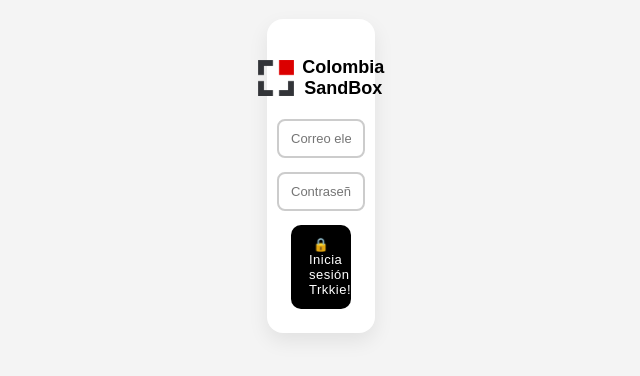
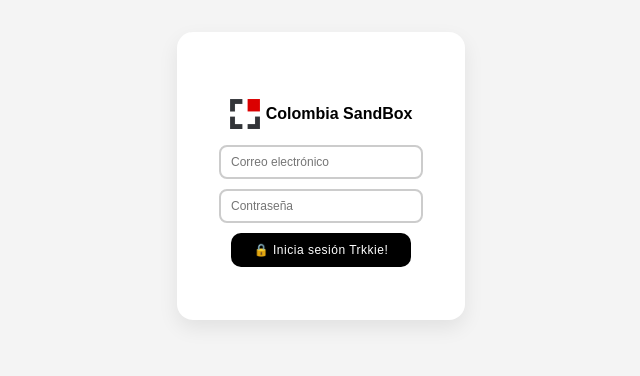
Before and after one commit to icarlso8/TRKKN_CO_TQ, a plain HTML site: page auth.html in a window 1280 px wide. Shown: the part 232-608 px from the top of the page, without its empty margins (319-959 px from the left). Drawn offline with Linux system fonts and the light colour scheme; a web font is replaced by a local one.

Commit message:
Update auth.html

```diff
--- a/auth.html
+++ b/auth.html
@@ -41,27 +41,29 @@
         background: white;
         padding: 24px;
         border-radius: 16px;
-        box-shadow: 0 8px 20px rgba(0,0,0,0.08);
-        width: 60px;
+        box-shadow: 0 8px 20px rgba(0, 0, 0, 0.08);
+        width: 240px; /* Más angosto para aspecto cuadrado */
+        height: 240px;
         animation: fadeIn 0.6s ease-out;
         display: flex;
         flex-direction: column;
         align-items: center;
+        justify-content: center;
       }
 
       h2 {
-        margin-bottom: 20px;
+        margin-bottom: 16px;
         font-family: "Goldman", sans-serif;
-        font-size: 18px;
+        font-size: 16px;
         text-align: center;
         display: flex;
         align-items: center;
         justify-content: center;
-        gap: 8px;
+        gap: 6px;
       }
 
       .logo {
-        height: 36px;
+        height: 30px;
         vertical-align: middle;
       }
 
@@ -74,11 +76,10 @@
 
       input {
         font-family: "Goldman", sans-serif;
-        display: block;
-        margin-bottom: 14px;
-        padding: 10px 12px;
-        width: 100%;
-        font-size: 13px;
+        margin-bottom: 10px;
+        padding: 8px 10px;
+        width: 180px;
+        font-size: 12px;
         border: 2px solid #ccc;
         border-radius: 8px;
         transition: border-color 0.3s ease, box-shadow 0.3s ease;
@@ -91,29 +92,28 @@
         box-shadow: 0 0 6px rgba(219, 0, 0, 0.2);
       }
 
-      /* ✅ Forzar la fuente Goldman en autofill usando animation */
+      /* ✅ Solución estable para forzar Goldman en autofill */
       input:-webkit-autofill {
+        -webkit-box-shadow: 0 0 0px 1000px #eaf6ff inset !important;
+        -webkit-text-fill-color: #000 !important;
         font-family: "Goldman", sans-serif !important;
-        -webkit-text-fill-color: #000 !important;
-        animation-name: fixFont;
-        animation-duration: 0.01s;
-        animation-iteration-count: 1;
-        animation-delay: 0.01s;
+        font-size: 12px !important;
       }
 
-      @keyframes fixFont {
-        from {}
-        to {}
+      /* Necesario en Firefox */
+      input:-moz-autofill {
+        font-family: "Goldman", sans-serif !important;
+        font-size: 12px !important;
       }
 
       button {
-        padding: 10px 16px;
+        padding: 8px 14px;
         background: #000000;
         color: #ffffff;
         border: 2px solid transparent;
         border-radius: 10px;
         font-family: "Goldman", sans-serif;
-        font-size: 13px;
+        font-size: 12px;
         cursor: pointer;
         letter-spacing: 0.5px;
         transition:
@@ -122,7 +122,7 @@
           box-shadow 0.2s ease,
           border 0.2s ease,
           letter-spacing 0.2s ease;
-        width: 100%;
+        width: 180px;
       }
 
       button:hover {
```
